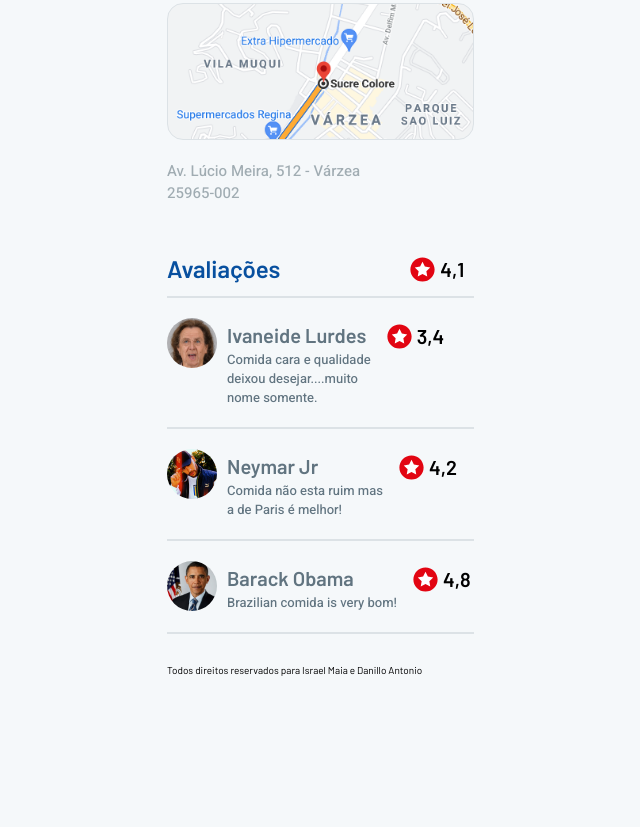
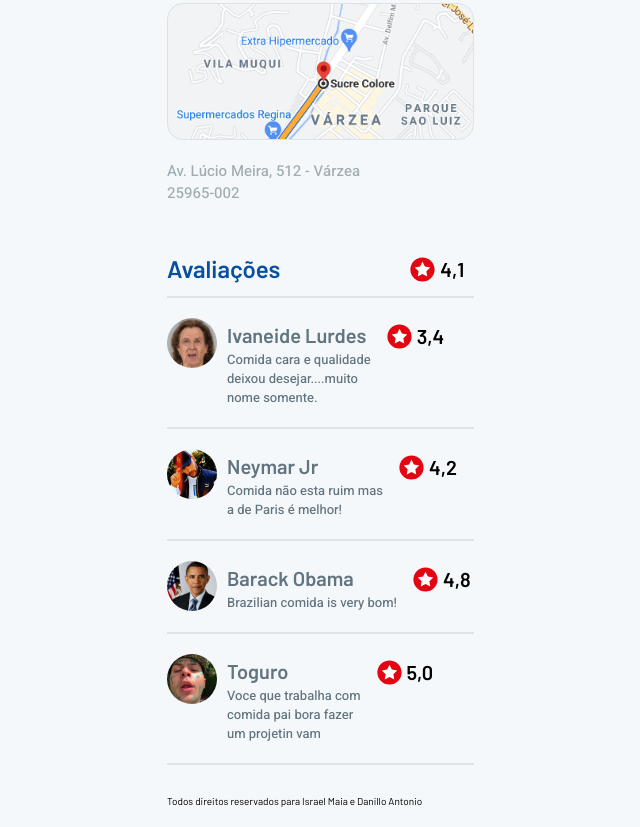
Before and after one commit to DanilloAntonio07/trabalho-em-grupo-04, a plain HTML site: page index.html in a window 1280 px wide. Shown: the part 863-1690 px from the top of the page, without its empty margins (25-665 px from the left). Before the commit the page ends 1559 px from the top, so only its background shows below. Drawn offline with Linux system fonts and the light colour scheme.

Commit message:
imoveis2

```diff
--- a/index.html
+++ b/index.html
@@ -147,6 +147,21 @@
                 </div>
             </div>
             <div class="line"></div>
+            <div class="clienteboladocard">
+                <div class="clientefoto4"></div>
+                <div>
+                    <h1 class="nomecliente">Toguro</h1>
+                    <p class="clientedescricao">Voce que trabalha com<br>comida pai bora fazer<br>um projetin vam</p>
+                </div>
+                <div class="gradeandstar">
+                    <svg class="star2" xmlns="http://www.w3.org/2000/svg" x="0px" y="0px"
+                        width="25" height="25"
+                        viewBox="0 0 172 172"
+                        style=" fill:#000000;"><g fill="none" fill-rule="nonzero" stroke="none" stroke-width="1" stroke-linecap="butt" stroke-linejoin="miter" stroke-miterlimit="10" stroke-dasharray="" stroke-dashoffset="0" font-family="none" font-weight="none" font-size="none" text-anchor="none" style="mix-blend-mode: normal"><path d="M0,172v-172h172v172z" fill="none"></path><g><path d="M2.65391,86c0,-46.02344 37.32266,-83.34609 83.34609,-83.34609c46.02344,0 83.34609,37.32266 83.34609,83.34609c0,46.02344 -37.32266,83.34609 -83.34609,83.34609c-46.02344,0 -83.34609,-37.32266 -83.34609,-83.34609z" fill="#e20512"></path><path d="M86,32.88828l16.39375,33.19063l36.61719,5.34141l-26.50547,25.83359l6.24844,36.48281l-32.75391,-17.23359l-32.7875,17.23359l6.28203,-36.48281l-26.50547,-25.83359l36.61719,-5.34141z" fill="#ffffff"></path></g></g></svg>
+                        <h1 class="grade2">5,0</h1>
+                </div>
+            </div>
+            <div class="line"></div>
         </div>
     </section>
     <footer>
--- a/style.css
+++ b/style.css
@@ -106,7 +106,6 @@ i {
     background-image: url(./img/imagem1.png);
     background-position: center;
     background-size: cover;
-    justify-content: end;
     width: 45%;
     height: 100%;
     position: fixed;
@@ -366,6 +365,15 @@ i {
     border-radius: 30px;
 }
 
+.clientefoto4 {
+    background-image: url(./img/toguro.jpg);
+    background-position: center;
+    background-size: cover;
+    width: 50px;
+    height: 50px;
+    border-radius: 30px;
+}
+
 .nomecliente {
     margin-top: 5px;
     margin-left: 10px;
```
Also changed, not shown: img/toguro.jpg (added).
